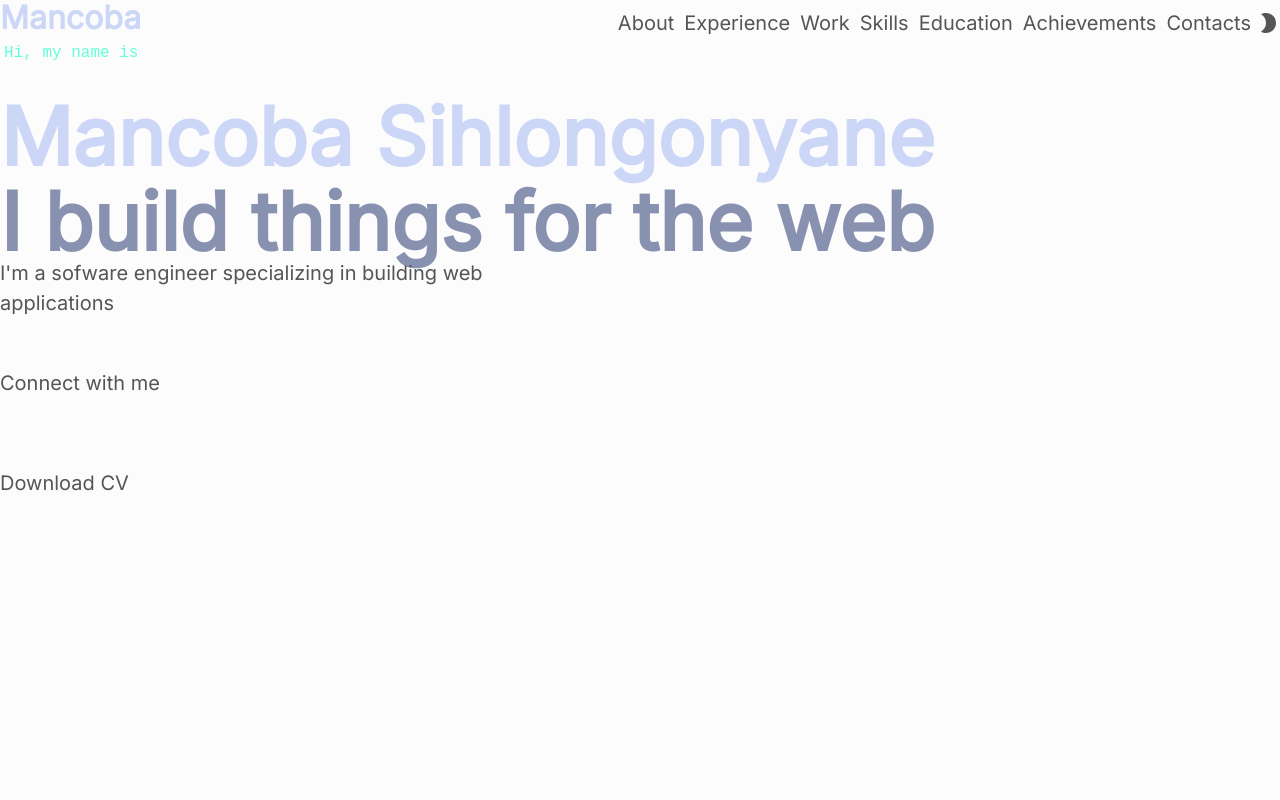
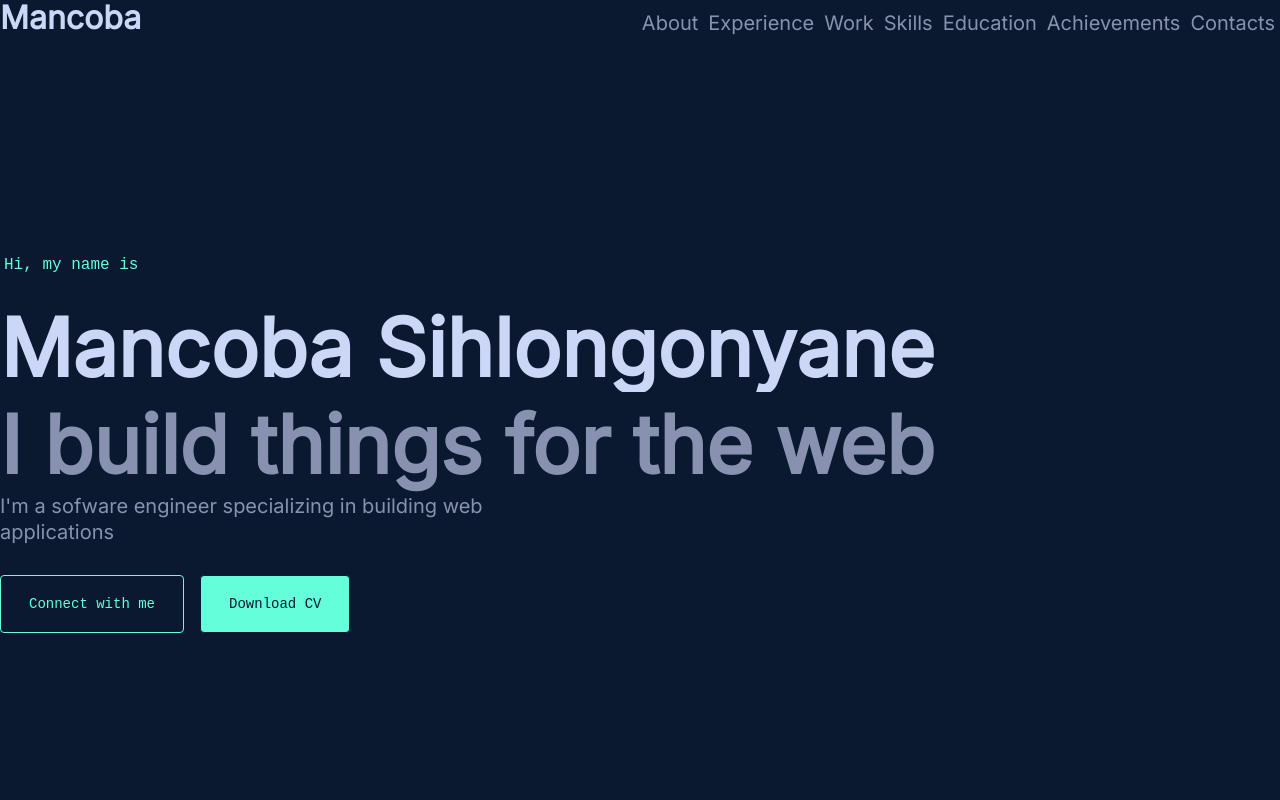
Before and after one commit to manq2010/my-portfolio, a React (Create React App) app: page / in a window 1280 px wide. Shown: the top 800 px of the page. Built offline with nearby package versions, Linux system fonts and the light colour scheme; a web font is replaced by a local one.

Commit message:
Update hero animation

```diff
--- a/src/App.js
+++ b/src/App.js
@@ -1,20 +1,17 @@
-import { useContext } from 'react';
 import { BrowserRouter as Router, Route, Routes } from 'react-router-dom';
-import { ThemeContext } from './contexts/theme';
 import './App.css';
 
+import { ThemeProvider } from 'styled-components';
+import { GlobalStyle, theme } from './styles';
 import Main from './pages/Main/Main';
 import ProjectPage from './pages/Project/ProjectPage';
 import ScrollToTop from './features/ScrollToTop/ScrollToTop';
 import Resume from './features/Resume/Resume';
-import GlobalStyle from './styles/GlobalStyle';
 
-const App = () => {
-  const [{ themeName }] = useContext(ThemeContext);
-  return (
-    <div id="top" className={`${themeName} app`}>
+const App = () => (
+  <div id="top">
+    <ThemeProvider theme={theme}>
       <GlobalStyle />
-
       <Router>
         <Routes>
           <Route path="/" element={<Main />} />
@@ -23,8 +20,8 @@ const App = () => {
         </Routes>
         <ScrollToTop />
       </Router>
-    </div>
-  );
-};
+    </ThemeProvider>
+  </div>
+);
 
 export default App;
--- a/src/features/Hero/Hero.jsx
+++ b/src/features/Hero/Hero.jsx
@@ -6,6 +6,7 @@ import headerData from '../../data/headerData';
 // import { navDelay, loaderDelay } from '../../utils/delays';
 
 const HeroWrapper = styled.div`
+${({ theme }) => theme.mixins.flexCenter};
 flex-direction: column;
 align-items: flex-start;
 min-height: 100vh;
@@ -32,21 +33,28 @@ const HeroWrapper = styled.div`
 h3 {
   margin-top: 5px;
   color: var(--slate);
-    line-height: 0.9;
+  line-height: 1.2 ;
 }
 
 p {
-    margin: 20px 0 0;
+  // margin: 30px 0 0;
   max-width: 540px;
 }
 
   .linkedin-link {
-    margin-top: 50px;
+    ${({ theme }) => theme.mixins.bigButton};
+    margin-top: 30px;
   }
 
   .resume-link {
-    // margin-top: 50px;
-    margin-top: 70px;
+    ${({ theme }) => theme.mixins.bigButton2};
+    margin-top: 30px;
+  }
+
+  .buttons {
+    display: flex;
+    flex-direction: row;
+    gap: 1rem;
   }
 `;
 
@@ -69,13 +77,12 @@ const Hero = () => {
   const two = <h2 className="big-heading">{name}</h2>;
   const three = <h3 className="big-heading">{title}</h3>;
   const four = (
-    <>
     <p>
       {description}
     </p>
-    </>
   );
   const five = (
+    <div className="buttons">
       <a
         className="linkedin-link"
         href={linkedIn}
@@ -87,9 +94,6 @@ const Hero = () => {
           Connect with me
         </button>
       </a>
-  );
-
-  const six = (
       <a
         className="resume-link"
         href={resumePdf}
@@ -101,9 +105,11 @@ const Hero = () => {
           Download CV
         </button>
       </a>
+    </div>
+
   );
 
-  const items = [one, two, three, four, five, six];
+  const items = [one, two, three, four, five];
 
   return (
     <HeroWrapper id="home">
--- a/src/features/Navbar/Navbar.jsx
+++ b/src/features/Navbar/Navbar.jsx
@@ -1,14 +1,14 @@
-import React, { useContext } from 'react';
+import React from 'react';
 import { NavLink } from 'react-router-dom';
 import { PropTypes } from 'prop-types';
 import styled from 'styled-components';
-import Brightness2Icon from '@mui/icons-material/Brightness2';
-import WbSunnyRoundedIcon from '@mui/icons-material/WbSunnyRounded';
+// import Brightness2Icon from '@mui/icons-material/Brightness2';
+// import WbSunnyRoundedIcon from '@mui/icons-material/WbSunnyRounded';
 import headerData from '../../data/headerData';
 import projectsData from '../../data/projectsData';
 import skillsData from '../../data/skillsData';
 import educationData from '../../data/educationData';
-import { ThemeContext } from '../../contexts/theme';
+// import { ThemeContext } from '../../contexts/theme';
 import achievementData from '../../data/achievementData';
 
 const NavWrapper = styled.div`
@@ -44,16 +44,10 @@ margin: 0 5px;
 }
 `;
 
-const NavThemeButton = styled.button`
-
-`;
-
 const Navbar = ({
   handleSkillScroll, handleAboutScroll, handleProjectScroll, handleEducationScroll,
   handleAchievementsScroll, handleExperienceScroll, handleContactScroll,
 }) => {
-  const [{ themeName, toggleTheme }] = useContext(ThemeContext);
-
   const shortname = (name) => {
     if (name.length > 12) {
       return name.split(' ')[0];
@@ -149,14 +143,6 @@ const Navbar = ({
                   Contacts
                 </NavLink>
               </NavItem>
-
-              <NavThemeButton
-                type="button"
-                onClick={toggleTheme}
-                aria-label="toggle theme"
-              >
-                {themeName === 'dark' ? <WbSunnyRoundedIcon /> : <Brightness2Icon />}
-              </NavThemeButton>
             </div>
           </NavMenu>
         </NavMenuItems>
--- a/src/index.js
+++ b/src/index.js
@@ -1,18 +1,13 @@
 import React from 'react';
 import ReactDOM from 'react-dom/client';
 import './index.css';
-import { ThemeProvider } from './contexts/theme';
 import App from './App';
 import reportWebVitals from './reportWebVitals';
-// import GlobalStyle from './styles/GlobalStyle';
 
 const root = ReactDOM.createRoot(document.getElementById('root'));
 root.render(
   <React.StrictMode>
-    <ThemeProvider>
-      {/* <GlobalStyle /> */}
-      <App />
-    </ThemeProvider>
+    <App />
   </React.StrictMode>,
 );
 
--- a/src/styles/mixins.js
+++ b/src/styles/mixins.js
@@ -133,6 +133,31 @@ const mixins = {
     }
   `,
 
+  bigButton2: css`
+  color: var(--navy);
+  background-color:  var(--green) ;
+  border: 1px solid var(--navy);
+  border-radius: var(--border-radius);
+  padding: 1.25rem 1.75rem;
+  font-size: var(--fz-sm);
+  font-family: var(--font-mono);
+  line-height: 1;
+  text-decoration: none;
+  cursor: pointer;
+  transition: var(--transition);
+  &:hover,
+  &:focus,
+  &:active {
+    background-color: var(--lightest-navy);
+    // outline: none;
+    border: 1px solid var(--slate);
+    color: var(--slate)
+  }
+  &:after {
+    display: none !important;
+  }
+`,
+
   boxShadow: css`
     box-shadow: 0 10px 30px -15px var(--navy-shadow);
     transition: var(--transition);
```
Lines whose indentation alone changed are shown as unchanged.
